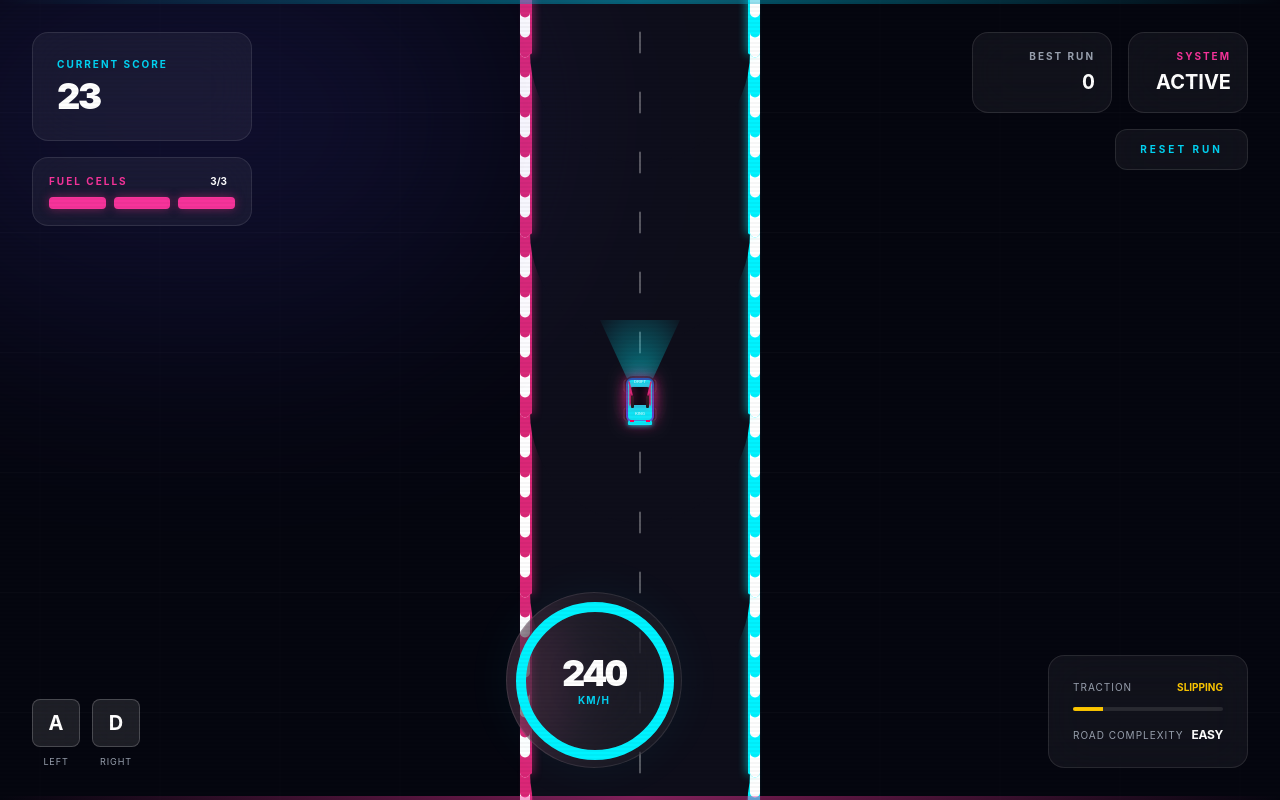
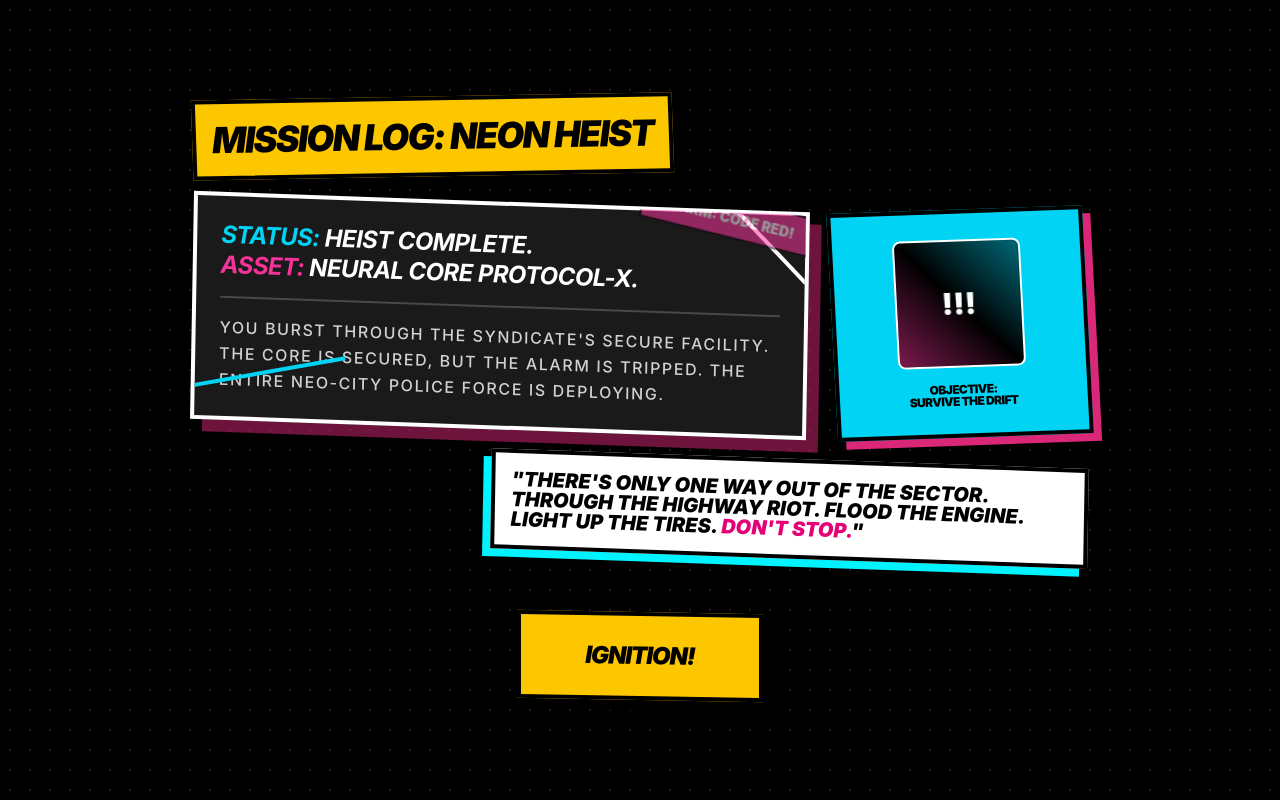
Before and after one commit to sksfuturegds-lang/Syndicate-Drift, a React (Vite) app: page / in a window 1280 px wide. Both pictures are taken after a click on the button "ENGAGE". Built offline with nearby package versions, Linux system fonts and the light colour scheme.

Commit message:
feat: Add story mode entry point
Introduces a new 'showStory' state and a dedicated button to transition from the main menu into a story mode experience. This change prepares the game for narrative content by adding the necessary UI and state management.

```diff
--- a/src/components/NeonDriftGame.tsx
+++ b/src/components/NeonDriftGame.tsx
@@ -77,6 +77,7 @@ export const NeonDriftGame: React.FC<{
   const [highScore, setHighScore] = useState(parseInt(localStorage.getItem('neon_drift_highscore') || '0'));
   const [isPlaying, setIsPlaying] = useState(false);
   const [isGameOver, setIsGameOver] = useState(false);
+  const [showStory, setShowStory] = useState(false);
   const [currentLevelName, setCurrentLevelName] = useState('EASY');
   const [lives, setLives] = useState(3);
 
@@ -467,7 +468,13 @@ export const NeonDriftGame: React.FC<{
     setLives(3);
     setIsPlaying(true);
     setIsGameOver(false);
+    setShowStory(false);
     onStart();
+  };
+
+  const handleEngageClick = () => {
+    playHoverSound();
+    setShowStory(true);
   };
 
   const distToSegment = (p: Point, v: Point, w: Point) => {
@@ -1337,7 +1344,7 @@ export const NeonDriftGame: React.FC<{
       </div>
 
       {/* MAIN MENU */}
-      {!isPlaying && !isGameOver && (
+      {!isPlaying && !isGameOver && !showStory && (
         <div id="main-menu" className="absolute inset-0 flex flex-col items-center justify-center z-50 bg-[#05060f]/60 backdrop-blur-sm">
           <div className="relative group">
             <h1
@@ -1355,7 +1362,7 @@ export const NeonDriftGame: React.FC<{
 
           <button
             id="start-button"
-            onClick={startGame}
+            onClick={handleEngageClick}
             onMouseEnter={playHoverSound}
             className="mt-16 group relative px-20 py-5 overflow-hidden pointer-events-auto"
           >
@@ -1363,6 +1370,69 @@ export const NeonDriftGame: React.FC<{
             <div className="absolute inset-0 bg-white opacity-0 group-hover:opacity-5 transition-opacity" />
             <span className="relative text-white group-hover:text-cyan-400 font-bold tracking-[0.6em] text-sm transition-colors uppercase">Engage</span>
           </button>
+        </div>
+      )}
+
+      {/* STORY SCREEN */}
+      {showStory && (
+        <div id="story-screen" className="absolute inset-0 flex flex-col items-center justify-center z-50 bg-black overflow-hidden p-8 px-4 sm:px-8">
+          {/* Halftone / Comic Background Texture */}
+          <div className="absolute inset-0 opacity-10 pointer-events-none bg-[radial-gradient(#ffffff_1px,transparent_1px)] [background-size:20px_20px]" />
+
+          <div className="relative max-w-4xl w-full flex flex-col gap-6 transform skew-y-1">
+            {/* Header Panel */}
+            <div className="bg-yellow-400 p-4 border-4 border-black shadow-[8px_8px_0_0_rgba(0,0,0,1)] relative z-10 w-fit -rotate-2">
+              <h3 className="text-black font-black text-2xl sm:text-4xl italic uppercase tracking-tighter">MISSION LOG: NEON HEIST</h3>
+            </div>
+
+            {/* Main Comic Panel */}
+            <div className="flex flex-col sm:flex-row gap-6">
+              <div className="flex-1 bg-[#1a1a1a] border-4 border-white p-6 shadow-[12px_12px_0_0_rgba(219,39,119,0.5)] flex flex-col justify-center gap-4 relative overflow-hidden rotate-1 mt-4 sm:mt-0">
+                 {/* Action Line Decorations */}
+                <div className="absolute top-0 right-0 w-32 h-1 bg-white rotate-45 translate-x-10 translate-y-10" />
+                <div className="absolute bottom-0 left-0 w-48 h-1 bg-cyan-400 -rotate-12 -translate-x-10 -translate-y-10" />
+
+                <p className="text-white text-lg sm:text-2xl font-bold leading-tight italic uppercase tracking-tight">
+                  <span className="text-cyan-400">STATUS:</span> HEIST COMPLETE. <br/>
+                  <span className="text-pink-500">ASSET:</span> NEURAL CORE PROTOCOL-X. <br/>
+                </p>
+                <div className="h-0.5 w-full bg-white/20" />
+                <p className="text-white/80 text-sm sm:text-base font-medium leading-relaxed uppercase tracking-widest">
+                  YOU BURST THROUGH THE SYNDICATE'S SECURE FACILITY. THE CORE IS SECURED, BUT THE ALARM IS TRIPPED. THE ENTIRE NEO-CITY POLICE FORCE IS DEPLOYING.
+                </p>
+
+                {/* Speech Bubble Style Callout */}
+                <div className="absolute -top-4 -right-2 bg-pink-500 text-white font-black p-2 px-4 text-sm rotate-12 border-2 border-black animate-pulse">
+                  ALARM: CODE RED!
+                </div>
+              </div>
+
+              {/* Character/Target Panel */}
+              <div className="w-full sm:w-64 bg-cyan-400 border-4 border-black p-4 flex flex-col items-center justify-center shadow-[8px_8px_0_0_rgba(219,39,119,1)] -rotate-3 mt-4 sm:mt-0">
+                <div className="w-24 h-24 sm:w-32 sm:h-32 bg-black rounded-lg border-2 border-white mb-4 flex items-center justify-center overflow-hidden">
+                   <div className="w-full h-full bg-gradient-to-tr from-pink-500 via-transparent to-cyan-400 animate-pulse opacity-50" />
+                   <p className="absolute text-white font-black text-3xl">!!!</p>
+                </div>
+                <p className="text-black font-black text-center text-xs uppercase tracking-tighter leading-none">OBJECTIVE: <br/>SURVIVE THE DRIFT</p>
+              </div>
+            </div>
+
+            {/* Bottom Caption */}
+            <div className="self-end bg-white p-4 border-4 border-black shadow-[-8px_8px_0_0_rgba(0,243,255,1)] rotate-1 w-full sm:w-2/3">
+              <p className="text-black font-black italic text-base sm:text-xl uppercase leading-none">
+                "THERE'S ONLY ONE WAY OUT OF THE SECTOR. THROUGH THE HIGHWAY RIOT. FLOOD THE ENGINE. LIGHT UP THE TIRES. <span className="text-pink-600">DON'T STOP.</span>"
+              </p>
+            </div>
+
+            {/* Action Button */}
+            <button
+              onClick={startGame}
+              onMouseEnter={playHoverSound}
+              className="mt-8 self-center bg-yellow-400 hover:bg-cyan-400 border-4 border-black p-6 px-16 shadow-[10px_10px_0_0_rgba(0,0,0,1)] hover:shadow-[5px_5px_0_0_rgba(0,0,0,1)] hover:translate-x-[5px] hover:translate-y-[5px] transition-all transform active:scale-95"
+            >
+               <span className="text-black font-black text-2xl uppercase italic tracking-tighter">IGNITION!</span>
+            </button>
+          </div>
         </div>
       )}
 
--- a/src/index.css
+++ b/src/index.css
@@ -99,3 +99,17 @@ canvas {
   clip: rect(44px, 450px, 56px, 0);
   animation: glitch 2s infinite linear alternate-reverse;
 }
+
+.halftone {
+  background-image: radial-gradient(#ffffff 1px, transparent 1px);
+  background-size: 15px 15px;
+  opacity: 0.1;
+}
+
+.comic-border {
+  border: 4px solid black;
+}
+
+.comic-shadow {
+  box-shadow: 10px 10px 0 0 rgba(0, 0, 0, 1);
+}
```
